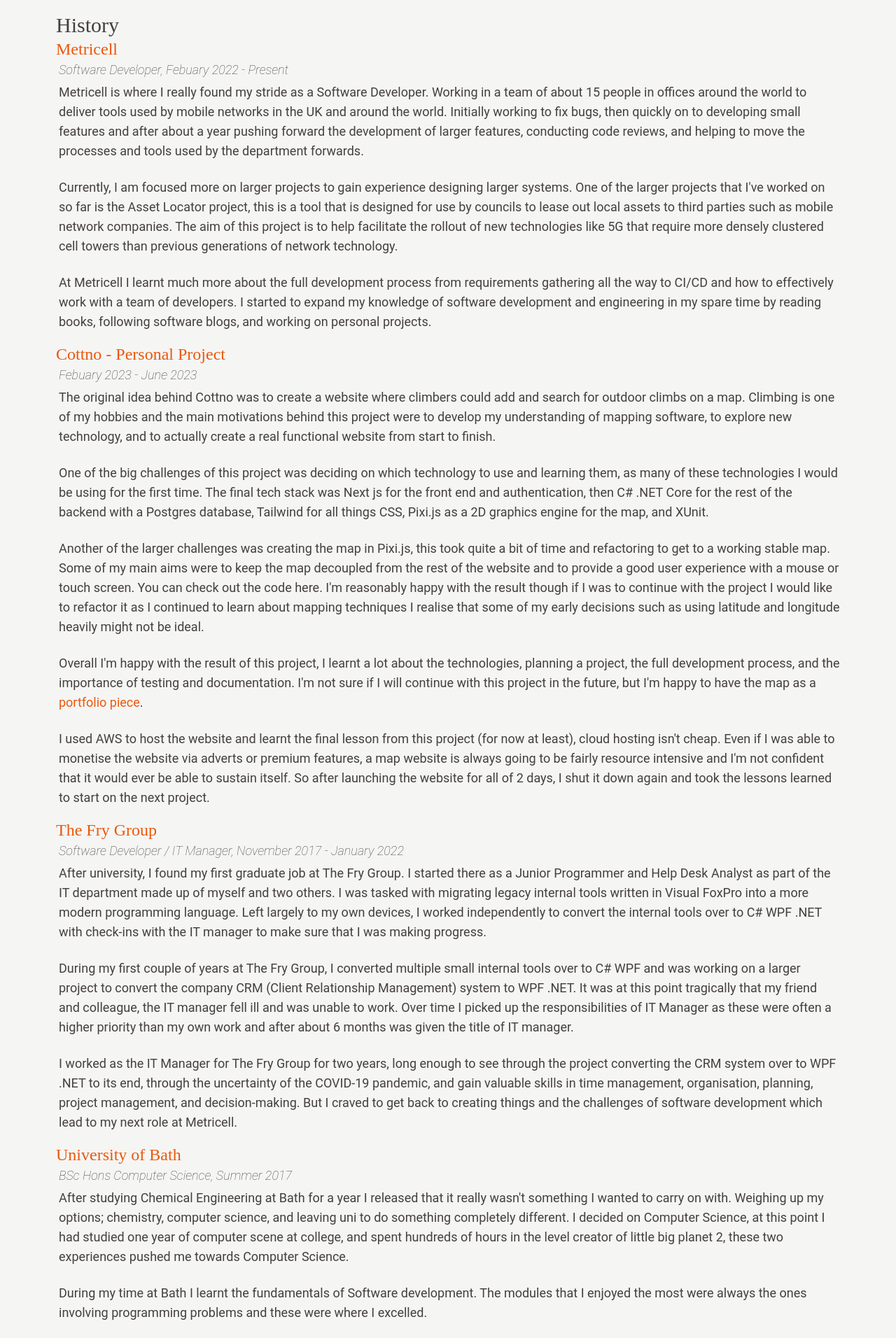
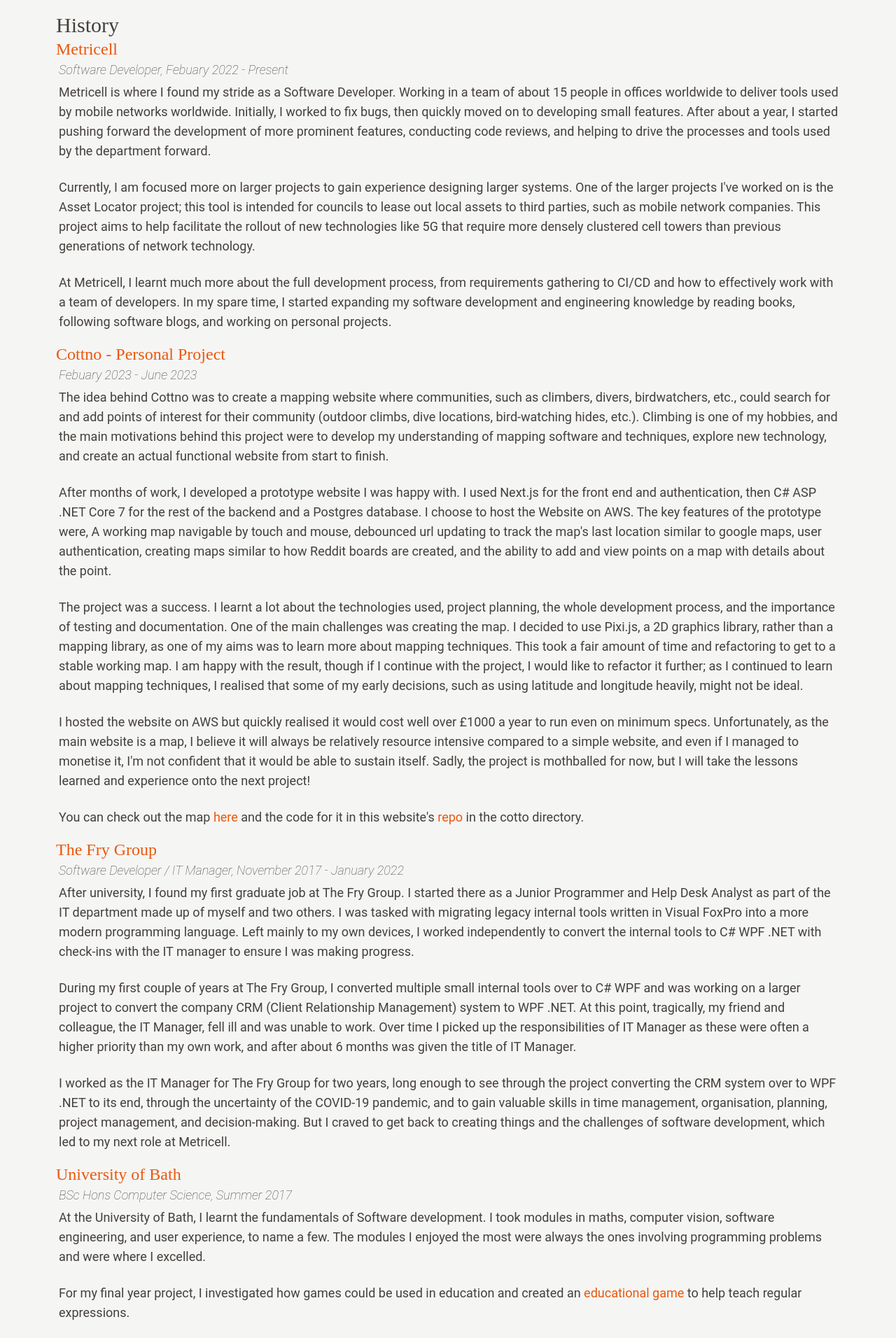
Before and after one commit to ODSellar/ODSellar.github.io, a Next.js app: page / in a window 1280 px wide. Shown: the part 226-2138 px from the top of the page at 70% size. Built offline with nearby package versions, Linux system fonts and the light colour scheme.

Commit message:
second draft

```diff
--- a/app/History.tsx
+++ b/app/History.tsx
@@ -1,3 +1,4 @@
+/* eslint-disable react/no-unescaped-entities */
 import HistoryCard from '@/components/HistoryCard';
 import Link from 'next/link';
 import { ReactElement } from 'react';
@@ -15,28 +16,28 @@
         description={
           <>
             <p>
-              Metricell is where I really found my stride as a Software Developer. Working in a team
-              of about 15 people in offices around the world to deliver tools used by mobile
-              networks in the UK and around the world. Initially working to fix bugs, then quickly
-              on to developing small features and after about a year pushing forward the development
-              of larger features, conducting code reviews, and helping to move the processes and
-              tools used by the department forwards.
+              Metricell is where I found my stride as a Software Developer. Working in a team of
+              about 15 people in offices worldwide to deliver tools used by mobile networks
+              worldwide. Initially, I worked to fix bugs, then quickly moved on to developing small
+              features. After about a year, I started pushing forward the development of more
+              prominent features, conducting code reviews, and helping to drive the processes and
+              tools used by the department forward.
             </p>
             <br />
             <p>
               Currently, I am focused more on larger projects to gain experience designing larger
-              systems. One of the larger projects that I&apos;ve worked on so far is the Asset
-              Locator project, this is a tool that is designed for use by councils to lease out
-              local assets to third parties such as mobile network companies. The aim of this
-              project is to help facilitate the rollout of new technologies like 5G that require
-              more densely clustered cell towers than previous generations of network technology.
+              systems. One of the larger projects I've worked on is the Asset Locator project; this
+              tool is intended for councils to lease out local assets to third parties, such as
+              mobile network companies. This project aims to help facilitate the rollout of new
+              technologies like 5G that require more densely clustered cell towers than previous
+              generations of network technology.
             </p>
             <br />
             <p>
-              At Metricell I learnt much more about the full development process from requirements
-              gathering all the way to CI/CD and how to effectively work with a team of developers.
-              I started to expand my knowledge of software development and engineering in my spare
-              time by reading books, following software blogs, and working on personal projects.
+              At Metricell, I learnt much more about the full development process, from requirements
+              gathering to CI/CD and how to effectively work with a team of developers. In my spare
+              time, I started expanding my software development and engineering knowledge by reading
+              books, following software blogs, and working on personal projects.
             </p>
           </>
         }
@@ -48,47 +49,49 @@
         description={
           <>
             <p>
-              The original idea behind Cottno was to create a website where climbers could add and
-              search for outdoor climbs on a map. Climbing is one of my hobbies and the main
-              motivations behind this project were to develop my understanding of mapping software,
-              to explore new technology, and to actually create a real functional website from start
-              to finish.
+              The idea behind Cottno was to create a mapping website where communities, such as
+              climbers, divers, birdwatchers, etc., could search for and add points of interest for
+              their community (outdoor climbs, dive locations, bird-watching hides, etc.). Climbing
+              is one of my hobbies, and the main motivations behind this project were to develop my
+              understanding of mapping software and techniques, explore new technology, and create
+              an actual functional website from start to finish.
             </p>
             <br />
             <p>
-              One of the big challenges of this project was deciding on which technology to use and
-              learning them, as many of these technologies I would be using for the first time. The
-              final tech stack was Next js for the front end and authentication, then C# .NET Core
-              for the rest of the backend with a Postgres database, Tailwind for all things CSS,
-              Pixi.js as a 2D graphics engine for the map, and XUnit.
+              After months of work, I developed a prototype website I was happy with. I used Next.js
+              for the front end and authentication, then C# ASP .NET Core 7 for the rest of the
+              backend and a Postgres database. I choose to host the Website on AWS. The key features
+              of the prototype were, A working map navigable by touch and mouse, debounced url
+              updating to track the map's last location similar to google maps, user authentication,
+              creating maps similar to how Reddit boards are created, and the ability to add and
+              view points on a map with details about the point.
             </p>
             <br />
             <p>
-              Another of the larger challenges was creating the map in Pixi.js, this took quite a
-              bit of time and refactoring to get to a working stable map. Some of my main aims were
-              to keep the map decoupled from the rest of the website and to provide a good user
-              experience with a mouse or touch screen. You can check out the code here. I&apos;m
-              reasonably happy with the result though if I was to continue with the project I would
-              like to refactor it as I continued to learn about mapping techniques I realise that
-              some of my early decisions such as using latitude and longitude heavily might not be
-              ideal.
+              The project was a success. I learnt a lot about the technologies used, project
+              planning, the whole development process, and the importance of testing and
+              documentation. One of the main challenges was creating the map. I decided to use
+              Pixi.js, a 2D graphics library, rather than a mapping library, as one of my aims was
+              to learn more about mapping techniques. This took a fair amount of time and
+              refactoring to get to a stable working map. I am happy with the result, though if I
+              continue with the project, I would like to refactor it further; as I continued to
+              learn about mapping techniques, I realised that some of my early decisions, such as
+              using latitude and longitude heavily, might not be ideal.
             </p>
             <br />
             <p>
-              Overall I&apos;m happy with the result of this project, I learnt a lot about the
-              technologies, planning a project, the full development process, and the importance of
-              testing and documentation. I&apos;m not sure if I will continue with this project in
-              the future, but I&apos;m happy to have the map as a{' '}
-              <Link href="/cottno">portfolio piece</Link>.
+              I hosted the website on AWS but quickly realised it would cost well over £1000 a year
+              to run even on minimum specs. Unfortunately, as the main website is a map, I believe
+              it will always be relatively resource intensive compared to a simple website, and even
+              if I managed to monetise it, I'm not confident that it would be able to sustain
+              itself. Sadly, the project is mothballed for now, but I will take the lessons learned
+              and experience onto the next project!
             </p>
             <br />
             <p>
-              I used AWS to host the website and learnt the final lesson from this project (for now
-              at least), cloud hosting isn&apos;t cheap. Even if I was able to monetise the website
-              via adverts or premium features, a map website is always going to be fairly resource
-              intensive and I&apos;m not confident that it would ever be able to sustain itself. So
-              after launching the website for all of 2 days, I shut it down again and took the
-              lessons learned to start on the next project.
+              You can check out the map <Link href="/cottno">here</Link> and the code for it in this
+              website's <a href="https://github.com/ODSellar/ODSellar.github.io">repo</a> in the
+              cotto directory.
             </p>
           </>
         }
@@ -104,26 +107,26 @@
               After university, I found my first graduate job at The Fry Group. I started there as a
               Junior Programmer and Help Desk Analyst as part of the IT department made up of myself
               and two others. I was tasked with migrating legacy internal tools written in Visual
-              FoxPro into a more modern programming language. Left largely to my own devices, I
-              worked independently to convert the internal tools over to C# WPF .NET with check-ins
-              with the IT manager to make sure that I was making progress.
+              FoxPro into a more modern programming language. Left mainly to my own devices, I
+              worked independently to convert the internal tools to C# WPF .NET with check-ins with
+              the IT manager to ensure I was making progress.
             </p>
             <br />
             <p>
               During my first couple of years at The Fry Group, I converted multiple small internal
               tools over to C# WPF and was working on a larger project to convert the company CRM
-              (Client Relationship Management) system to WPF .NET. It was at this point tragically
-              that my friend and colleague, the IT manager fell ill and was unable to work. Over
-              time I picked up the responsibilities of IT Manager as these were often a higher
-              priority than my own work and after about 6 months was given the title of IT manager.
+              (Client Relationship Management) system to WPF .NET. At this point, tragically, my
+              friend and colleague, the IT Manager, fell ill and was unable to work. Over time I
+              picked up the responsibilities of IT Manager as these were often a higher priority
+              than my own work, and after about 6 months was given the title of IT Manager.
             </p>
             <br />
             <p>
               I worked as the IT Manager for The Fry Group for two years, long enough to see through
               the project converting the CRM system over to WPF .NET to its end, through the
-              uncertainty of the COVID-19 pandemic, and gain valuable skills in time management,
+              uncertainty of the COVID-19 pandemic, and to gain valuable skills in time management,
               organisation, planning, project management, and decision-making. But I craved to get
-              back to creating things and the challenges of software development which lead to my
+              back to creating things and the challenges of software development, which led to my
               next role at Metricell.
             </p>
           </>
@@ -137,18 +140,19 @@
         description={
           <>
             <p>
-              After studying Chemical Engineering at Bath for a year I released that it really
-              wasn&apos;t something I wanted to carry on with. Weighing up my options; chemistry,
-              computer science, and leaving uni to do something completely different. I decided on
-              Computer Science, at this point I had studied one year of computer scene at college,
-              and spent hundreds of hours in the level creator of little big planet 2, these two
-              experiences pushed me towards Computer Science.
+              At the University of Bath, I learnt the fundamentals of Software development. I took
+              modules in maths, computer vision, software engineering, and user experience, to name
+              a few. The modules I enjoyed the most were always the ones involving programming
+              problems and were where I excelled.
             </p>
             <br />
             <p>
-              During my time at Bath I learnt the fundamentals of Software development. The modules
-              that I enjoyed the most were always the ones involving programming problems and these
-              were where I excelled.
+              For my final year project, I investigated how games could be used in education and
+              created an{' '}
+              <a href="https://people.bath.ac.uk/wbh22/LogicGames/games/RegExTD/index.html">
+                educational game
+              </a>{' '}
+              to help teach regular expressions.
             </p>
           </>
         }
```
